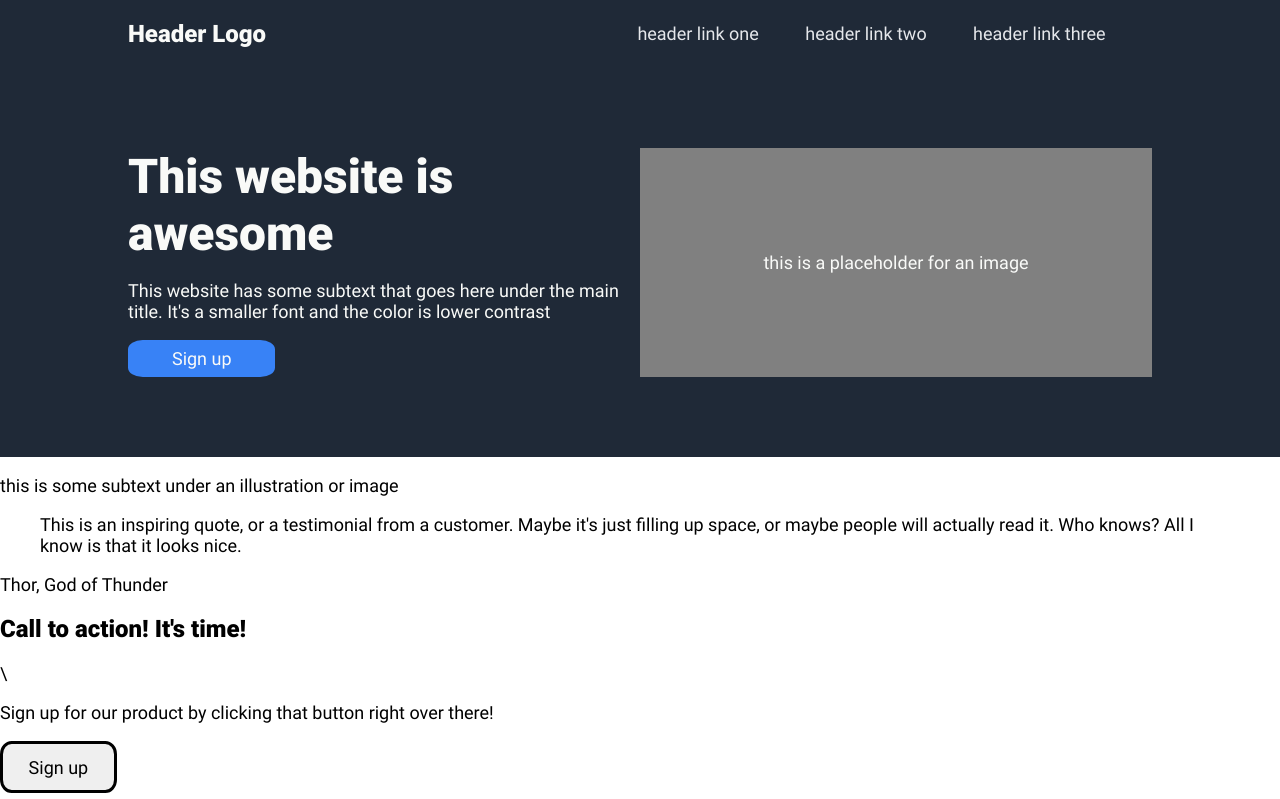
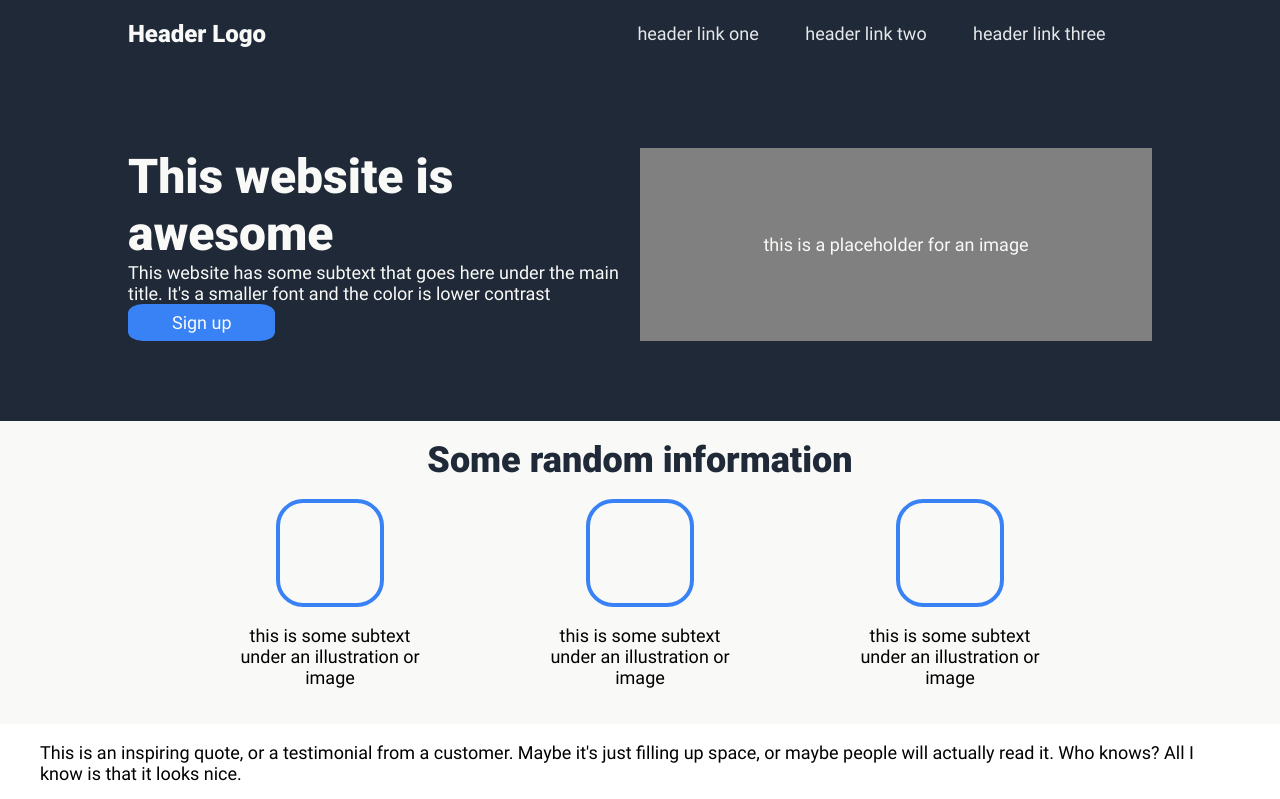
Before and after one commit to SkyLark9929/odin-landing-page, a plain HTML site: page index.html in a window 1280 px wide. Shown: the top 799 px of the page. Drawn offline with Linux system fonts and the light colour scheme.

Commit message:
Style the info_block

```diff
--- a/index.html
+++ b/index.html
@@ -38,11 +38,26 @@
 
     <!--Info. Contains several picture with captions-->
     <div class="info_container">
+        <h1 class="info_header">Some random information</h1>
         <div class="picture_block">
-            <div class="info_image_placeholder"></div>
-            <p class="info_image_subtext">
-                this is some subtext under an illustration or image
-            </p>
+            <div class="picture_container">
+                <div class="info_image_placeholder"></div>
+                <p class="info_image_subtext">
+                    this is some subtext under an illustration or image
+                </p>
+            </div>
+            <div class="picture_container">
+                <div class="info_image_placeholder"></div>
+                <p class="info_image_subtext">
+                    this is some subtext under an illustration or image
+                </p>
+            </div>
+            <div class="picture_container">
+                <div class="info_image_placeholder"></div>
+                <p class="info_image_subtext">
+                    this is some subtext under an illustration or image
+                </p>
+            </div>
         </div>
     </div>
 
--- a/style.css
+++ b/style.css
@@ -26,6 +26,10 @@ button{
 	font: inherit;
 	cursor: pointer;
 	outline: inherit;
+}
+
+p{
+    margin: 0px;
 }
 
 /* || Typography */
@@ -110,3 +114,47 @@ button{
     padding-left: 8%;
     padding-right: 8%;
 }
+
+/* || Info Block || */
+.info_container{
+    display: flex;
+    flex-direction: column;
+    justify-content: center;
+    align-items: center;
+    background-color: #f9faf8;
+}
+
+.info_header{
+    font-size: 36px;
+    color: #1f2937;
+    margin: 18px;
+}
+
+.picture_block{
+    width: 80%;
+    display: flex;
+    justify-content: space-evenly;
+    gap: 18px;
+    margin-bottom: 36px;
+}
+
+.picture_container{
+    width: 180px;
+    display: flex;
+    flex-direction: column;
+    justify-content: space-evenly;
+    align-items: center;
+    gap: 18px;
+}
+.picture_container p{
+    text-align: center;
+}
+
+.picture_container div.info_image_placeholder{
+    width: 100px;
+    height: 100px;
+    border: solid;
+    border-width: 4px;
+    border-color: #3882F6;
+    border-radius: 25%;
+}
```
